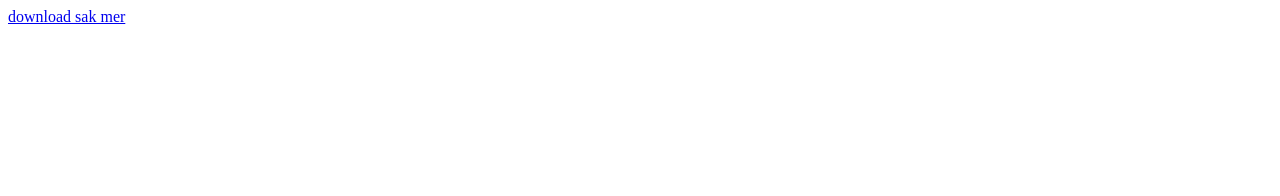
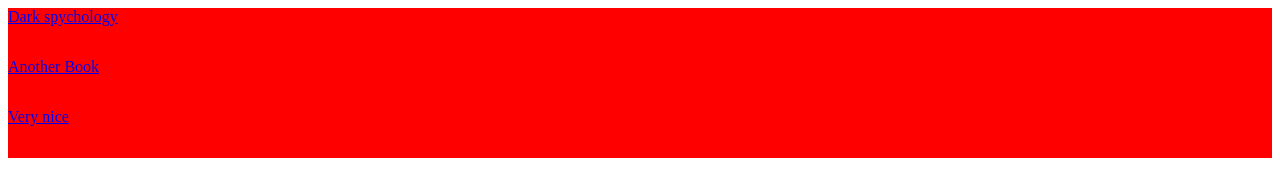
Before and after one commit to sambathdev/kindlesambath, a plain HTML site: page index.html in a window 1280 px wide. Drawn offline with Linux system fonts and the light colour scheme.

Commit message:
Update index.html

```diff
--- a/index.html
+++ b/index.html
@@ -5,8 +5,17 @@
     <meta http-equiv="X-UA-Compatible" content="IE=edge">
     <meta name="viewport" content="width=device-width, initial-scale=1.0">
     <title>Document</title>
+    <style>
+        a {
+            background: red;
+            height: 50px;
+            display: block;
+        }
+    </style>
 </head>
 <body>
-    <a href='https://drive.google.com/uc?export=download&id=1eSskQvPA4yES9xHbSsR_ihJ9_t_84jMq'>download sak mer</a>
+    <a href='https://drive.google.com/uc?export=download&id=1eSskQvPA4yES9xHbSsR_ihJ9_t_84jMq'>Dark spychology</a>
+    <a href='https://drive.google.com/uc?export=download&id=1eSskQvPA4yES9xHbSsR_ihJ9_t_84jMq'>Another Book</a>
+    <a href='https://drive.google.com/uc?export=download&id=1eSskQvPA4yES9xHbSsR_ihJ9_t_84jMq'>Very nice</a>
 </body>
 </html>
```
